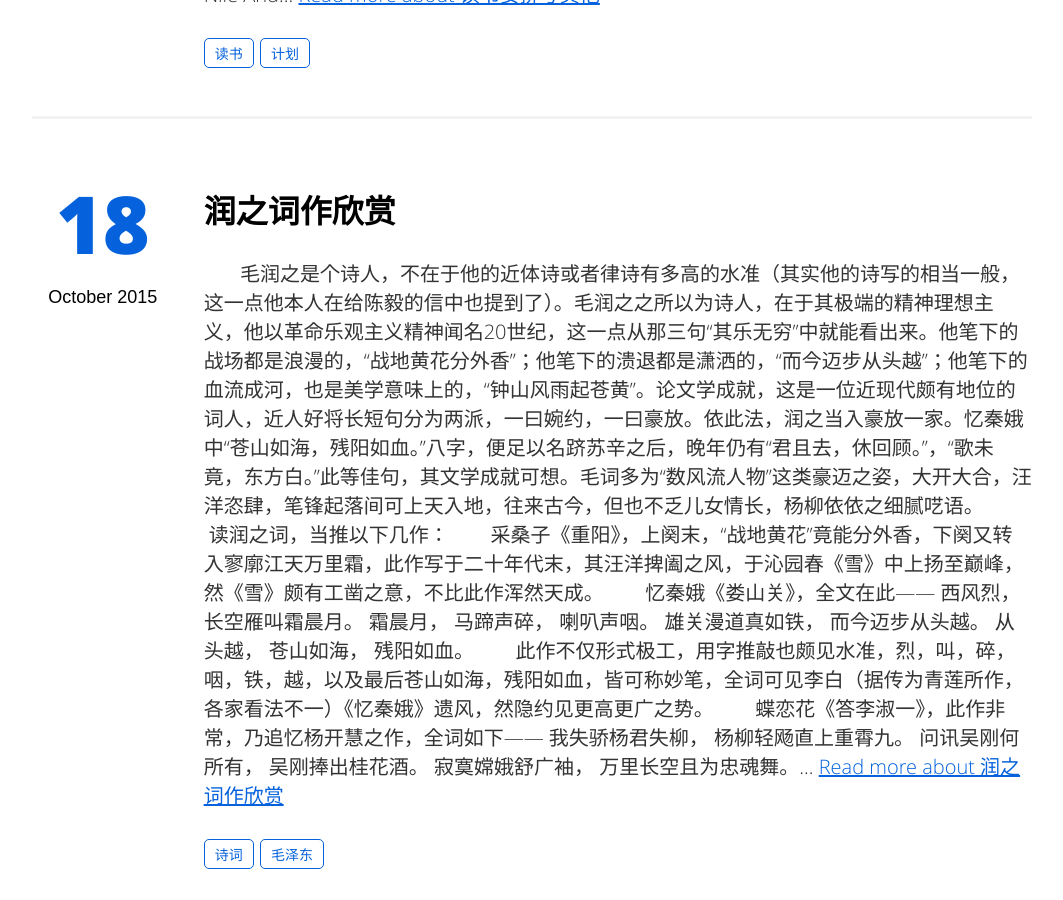
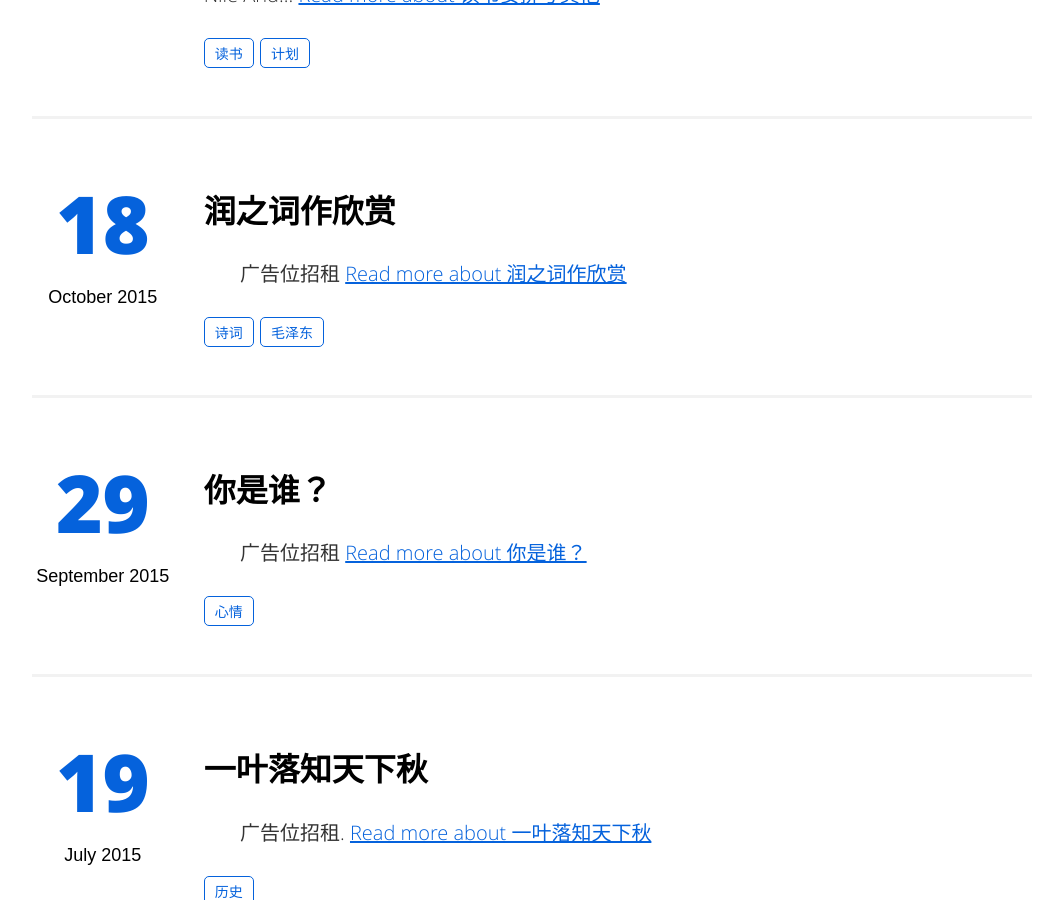
Before and after one commit to Lee52/AllenZYoung.github.io, a Jekyll site: the page built from index.html, in a window 1280 px wide and 900 px high, scrolled down 3213 px. Shown: the whole window, without its empty margins (108-1171 px from the left). Built offline with Jekyll 4.4.1, drawn with Linux system fonts in a browser that asks for light colours.

Commit message:
Update 2015-10-18-润之词作欣赏.md

```diff
--- a/_posts/2015-10-18-润之词作欣赏.md
+++ b/_posts/2015-10-18-润之词作欣赏.md
@@ -6,54 +6,4 @@ categories: 随笔杂谈
 tags: 诗词 毛泽东
 ---
 
-&#160; &#160; &#160; &#160;毛润之是个诗人，不在于他的近体诗或者律诗有多高的水准（其实他的诗写的相当一般，这一点他本人在给陈毅的信中也提到了）。毛润之之所以为诗人，在于其极端的精神理想主义，他以革命乐观主义精神闻名20世纪，这一点从那三句“其乐无穷”中就能看出来。他笔下的战场都是浪漫的，“战地黄花分外香”；他笔下的溃退都是潇洒的，“而今迈步从头越”；他笔下的血流成河，也是美学意味上的，“钟山风雨起苍黄”。论文学成就，这是一位近现代颇有地位的词人，近人好将长短句分为两派，一曰婉约，一曰豪放。依此法，润之当入豪放一家。忆秦娥中“苍山如海，残阳如血。”八字，便足以名跻苏辛之后，晚年仍有“君且去，休回顾。”，“歌未竟，东方白。”此等佳句，其文学成就可想。毛词多为“数风流人物”这类豪迈之姿，大开大合，汪洋恣肆，笔锋起落间可上天入地，往来古今，但也不乏儿女情长，杨柳依依之细腻呓语。
-
-&#160; &#160; &#160; &#160;读润之词，当推以下几作：
-
-&#160; &#160; &#160; &#160;采桑子《重阳》，上阕末，“战地黄花”竟能分外香，下阕又转入寥廓江天万里霜，此作写于二十年代末，其汪洋捭阖之风，于沁园春《雪》中上扬至巅峰，然《雪》颇有工凿之意，不比此作浑然天成。
-
-&#160; &#160; &#160; &#160;忆秦娥《娄山关》，全文在此——
-
-> 西风烈，
-长空雁叫霜晨月。
-霜晨月，
-马蹄声碎，
-喇叭声咽。
-雄关漫道真如铁，
-而今迈步从头越。
-从头越，
-苍山如海，
-残阳如血。
-
-&#160; &#160; &#160; &#160;此作不仅形式极工，用字推敲也颇见水准，烈，叫，碎，咽，铁，越，以及最后苍山如海，残阳如血，皆可称妙笔，全词可见李白（据传为青莲所作，各家看法不一）《忆秦娥》遗风，然隐约见更高更广之势。
-
-&#160; &#160; &#160; &#160;蝶恋花《答李淑一》，此作非常，乃追忆杨开慧之作，全词如下——
-
->我失骄杨君失柳，
-杨柳轻飏直上重霄九。
-问讯吴刚何所有，
-吴刚捧出桂花酒。
-寂寞嫦娥舒广袖，
-万里长空且为忠魂舞。
-忽报人间曾伏虎，
-泪飞顿作倾盆雨。
-
-&#160; &#160; &#160; &#160;首句“我失骄杨君失柳”即有热泪满眶，哀思万千之态，末句“倾盆雨”则直教人扼腕。英雄已老，美人已逝，香魂断，江山在，当年我我卿卿，今日徒留老叟姑妄言其重霄九，何其悲哉！
-
-&#160; &#160; &#160; &#160;贺新郎《读史》——
-
-> 人猿相揖别。
-只几个石头磨过，小儿时节。
-铜铁炉中翻火焰，为问何时猜得？
-不过几千寒热。
-人世难逢开口笑，上疆场彼此弯弓月。
-流遍了，郊原血。
-一篇读罢头飞雪，但记得斑斑点点，几行陈迹。
-五帝三皇神圣事，骗了无涯过客。
-有多少风流人物？
-盗跖庄蹻流誉后，更陈王奋起挥黄钺。
-歌未竟，东方白。
-
-&#160; &#160; &#160; &#160;此作乃建国后最有价值之作，上阕寥寥几笔说尽人类文明发展史，收笔于沙场喋血之景，“人世难逢开口笑”更是历经风雨后的叹惋，可与“天若有情天亦老，人间正道是沧桑。”相对照。下片更是笔锋奇诡，说三皇五帝等光辉传说乃骗局，论及风流人物，不谈姬旦，祖龙；不谈汉武，唐宗；而是于盗跖陈胜诸草民流寇上发笔力千钧，不可谓不震撼。张本至此，竟以“歌未竟，东方白。”六字戛然收住，又留一个无尽的画面于此，东方白者，与东方红又有何区别！此作于文字上功底已显然，而思想内涵方面，读懂此作，可谓读懂润之一生，绝非妄语。
-
-&#160; &#160; &#160; &#160;润之词作佳句甚多，“汽笛一声肠已断，从此天涯孤旅。“乃青年”矫情“之至臻境界，”神女应无恙，当惊世界殊。“则可谓“谁主沉浮，””还看今朝“之续笔。读润之词，即知蒋公绝无统一之可能，毛生于湖南，却能有北中国之魄力，生于乡野，却能扼诸显贵之头颅。当年所谓“庙小妖风大，池浅王八多。”之戏语，又岂是仅仅为戏语作之？谁能够继承华夏世界的威烈和荣光，谁就配承担华夏民族的英名。
+&#160; &#160; &#160; &#160;广告位招租
```
